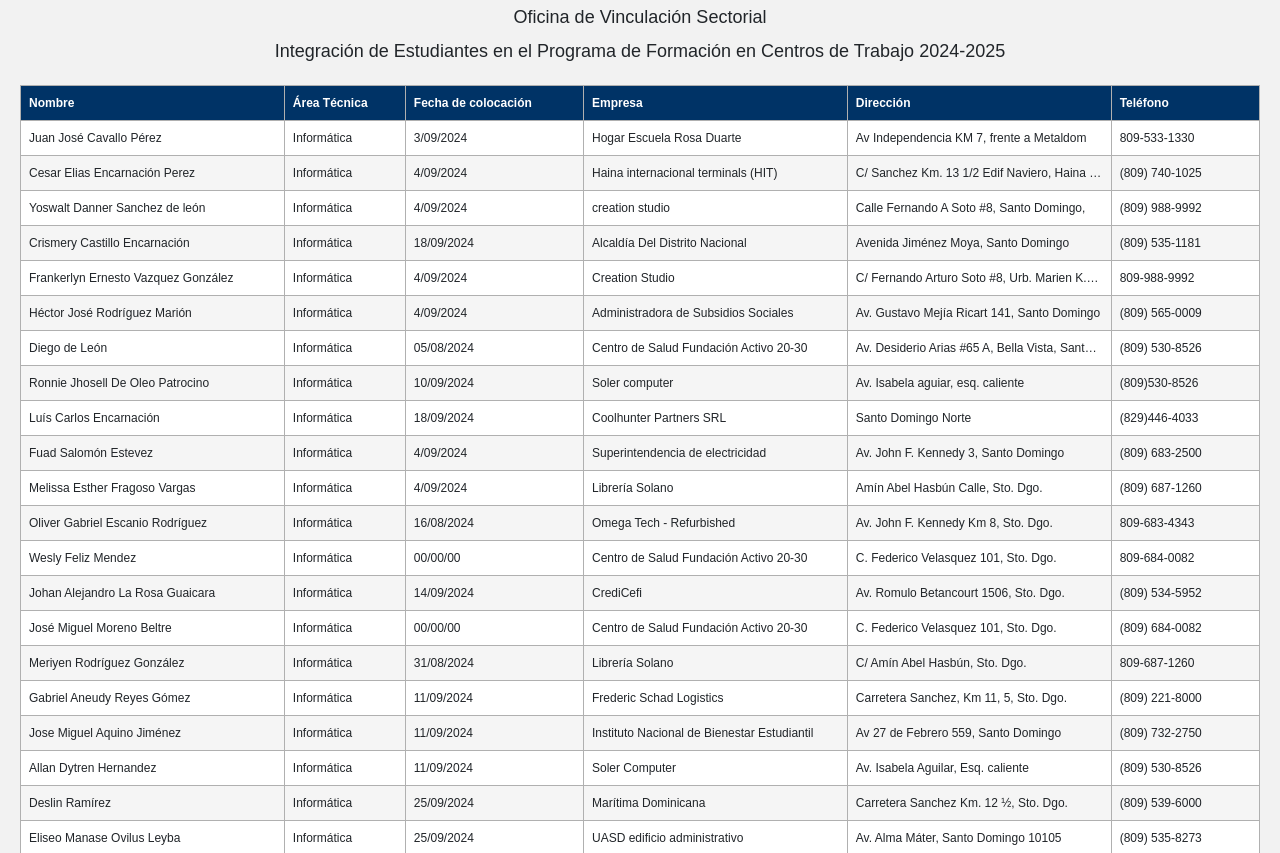
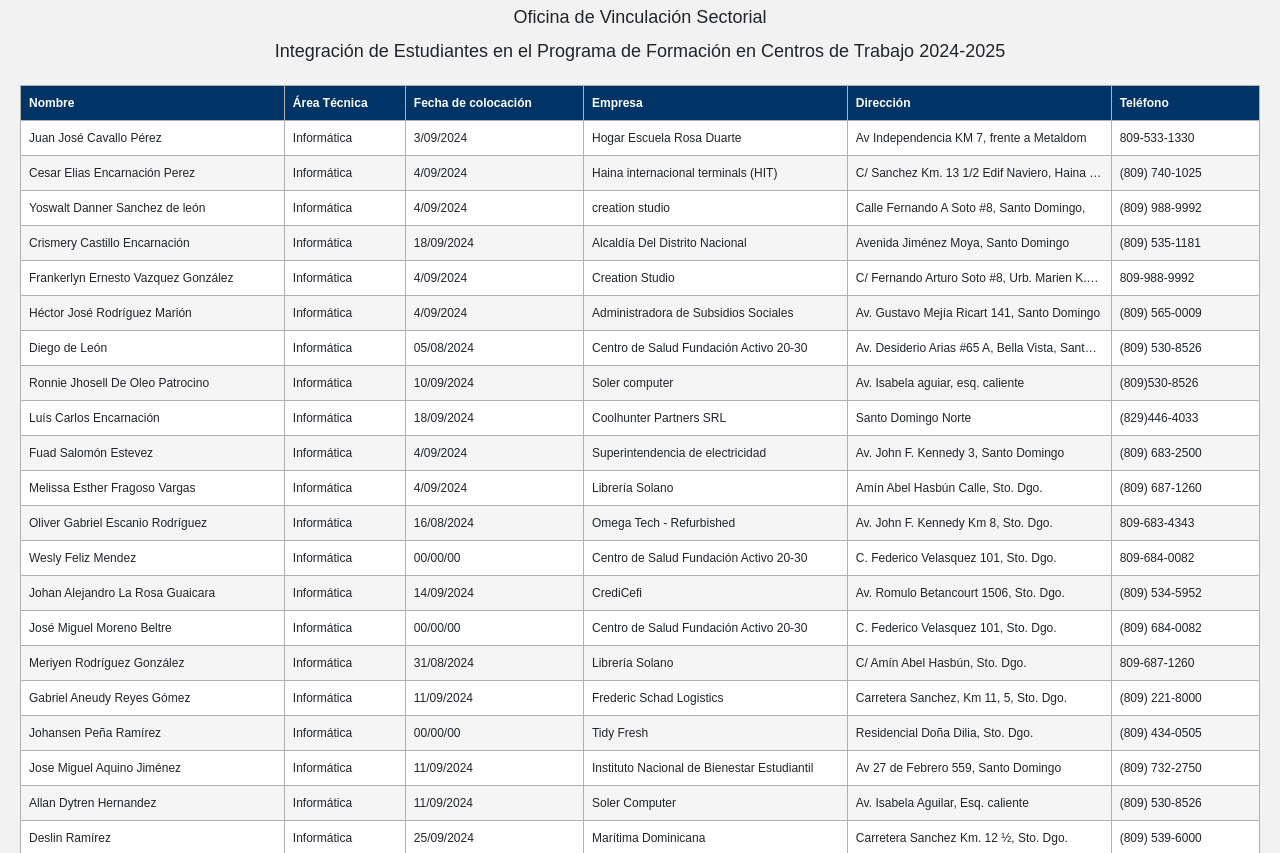
Before and after one commit to Aarias23/MFCT-2024-2025, a plain HTML site: page index.html in a window 1280 px wide. Shown: the part 97-950 px from the top of the page. Drawn offline with nearby package versions, Linux system fonts and the light colour scheme; a script that the page names is missing.

Commit message:
Update index.html

```diff
--- a/index.html
+++ b/index.html
@@ -170,6 +170,13 @@
             <td>Frederic Schad Logistics</td>
             <td>Carretera Sanchez, Km 11, 5, Sto. Dgo.</td>
             <td>(809) 221-8000</td>
+          </tr>
+            <td>Johansen Peña Ramírez</td>
+            <td>Informática</td>
+            <td>00/00/00</td>
+            <td>Tidy Fresh</td>
+            <td>Residencial Doña Dilia,  Sto. Dgo.</td>
+            <td>(809) 434-0505</td>
           </tr>
           <tr>
             <td>Jose Miguel Aquino Jiménez</td>
```
